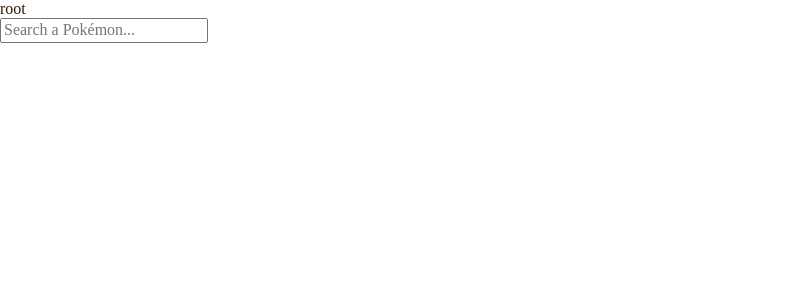
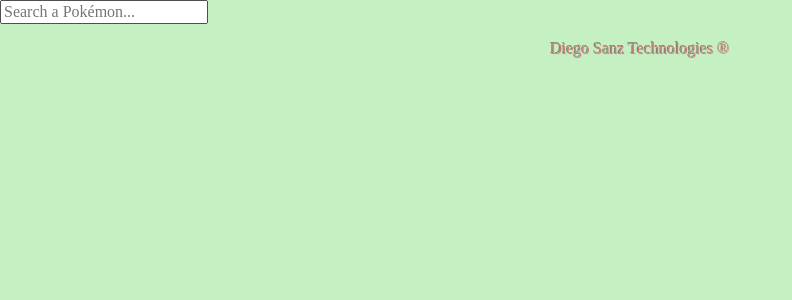
Before and after one commit to diegosanz/pokedex, a React (Vite) app: page /detail in a window 1280 px wide. Shown: the top 300 px of the page, without its empty margins (0-792 px from the left). Built offline with nearby package versions, Linux system fonts and the light colour scheme; a web font is replaced by a local one.

Commit message:
Add pokedex frame

```diff
--- /dev/null
+++ b/src/components/Root/Root.module.scss
@@ -0,0 +1,67 @@
+.wrapper {
+  height: 100vh;
+  background-color: var(--gb-lightest);
+  overflow: auto;
+}
+
+.pokedex-case {
+  background: var(--pokedex-primary);
+  max-width: 30rem;
+  margin: 0 auto;
+  display: flex;
+  flex-direction: column;
+  position: relative;
+  padding: 3rem 1rem 1rem;
+
+  @media (min-width: 480px) {
+    border-radius: 0.5rem 0.5rem 3rem 0.5rem;
+    margin: 1rem auto;
+    box-shadow: 0.3rem 0.3rem 3rem var(--gb-darkest),
+      inset 0.1rem 0.1rem 0.1rem var(--pokedex-secondary),
+      inset -0.1rem -0.1rem 0.1rem var(--gb-darkest);
+  }
+
+  &::before {
+    content: '';
+    position: absolute;
+    width: 1.2rem;
+    height: 1.2rem;
+    background-color: var(--pokedex-tertiary);
+    border-radius: 50%;
+    left: 1.5rem;
+    top: 1rem;
+    box-shadow: inset 0.1rem 0.1rem 0.05rem var(--gb-light),
+      inset -0.1rem -0.1rem 0.05rem var(--gb-dark);
+  }
+}
+
+.pokedex-header {
+  box-shadow: 10px 0 0 #000;
+}
+
+.pokedex-screen-frame {
+  background-color: var(--gb-screen-frame);
+  border-radius: 0.5rem 0.5rem 2rem 0.5rem;
+  overflow: hidden;
+  flex-grow: 1;
+  border: 0.1rem solid var(--gb-darkest);
+  padding: 1.5rem 2rem;
+}
+
+.pokedex-screen {
+  background-color: var(--gb-light);
+  overflow: auto;
+  box-shadow: inset 0 0 10px var(--gb-darkest);
+  border-radius: 0.1rem;
+  height: 60vh;
+  font-family: var(--pixel-font);
+  padding: 0.5rem;
+}
+
+.brand {
+  text-align: center;
+  padding: 1rem 0.3rem 1.5rem;
+  color: var(--pokedex-primary);
+  text-shadow: 1px 1px var(--pokedex-secondary), -1px -1px var(--gb-darkest);
+  opacity: 0.5;
+}
--- a/src/components/Root/Root.tsx
+++ b/src/components/Root/Root.tsx
@@ -1,12 +1,17 @@
 import { FC } from 'react'
 import { Outlet } from 'react-router-dom'
+import styles from './Root.module.scss'
 
 const Root: FC = () => {
   return (
-    <div>
-      root
-      <div>
-        <Outlet />
+    <div className={styles.wrapper}>
+      <div className={styles.pokedexCase}>
+        <div className={styles.pokedexScreenFrame}>
+          <div className={styles.pokedexScreen}>
+            <Outlet />
+          </div>
+        </div>
+        <div className={styles.brand}>Diego Sanz Technologies ®</div>
       </div>
     </div>
   )
```
